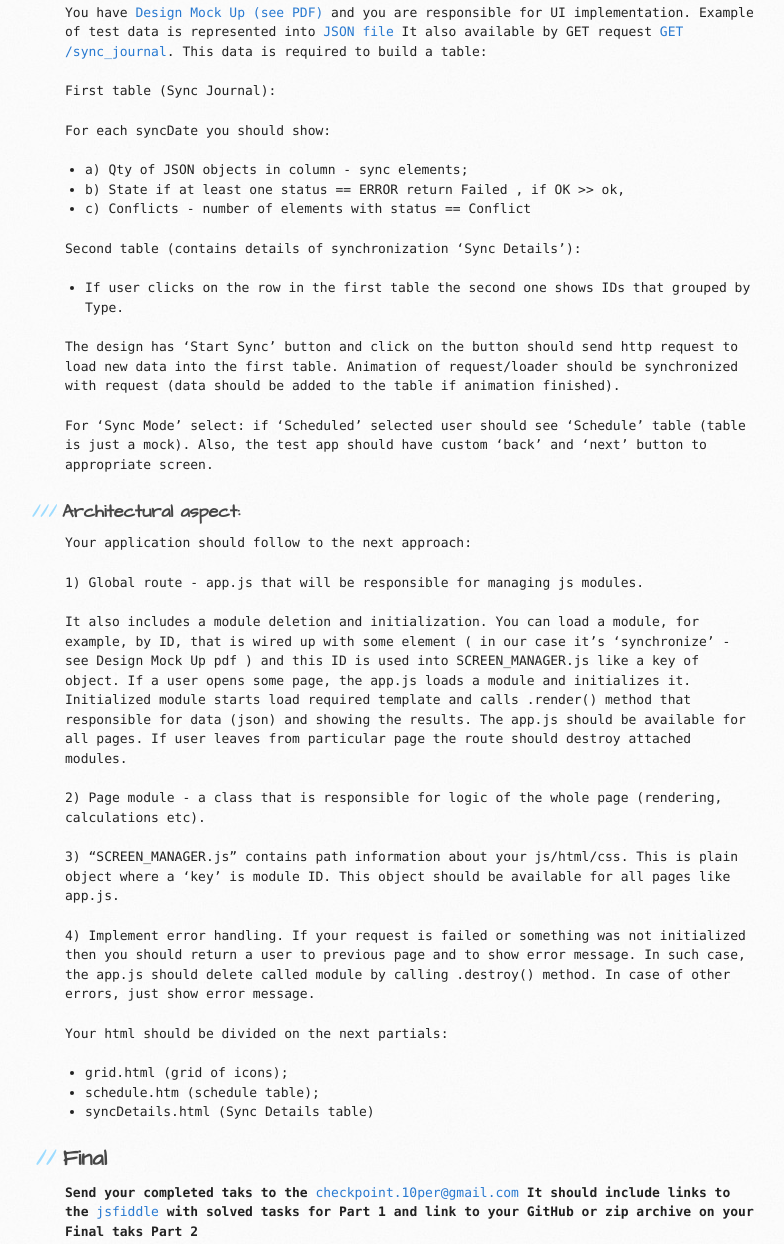
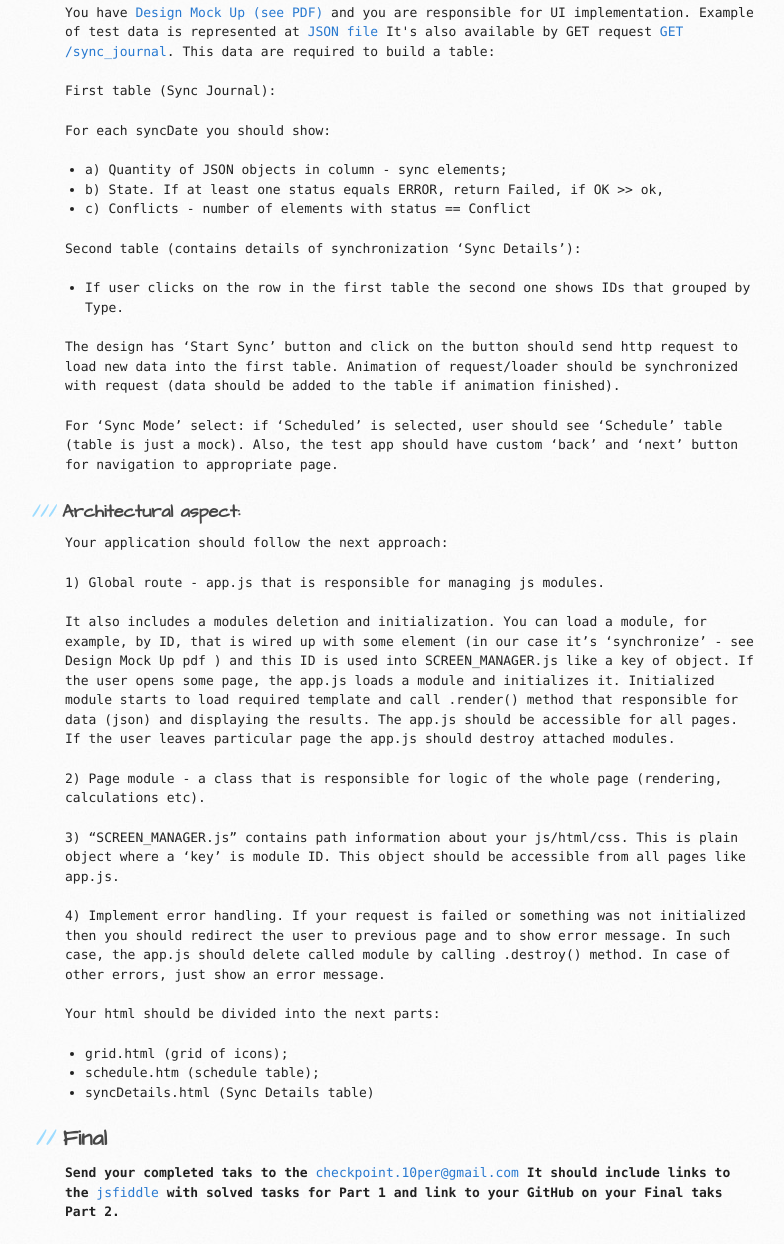
Before and after one commit to vbabenko/CheckPoint-javascript, a plain HTML site: page index.html in a window 1280 px wide. Shown: the part 6830-8074 px from the top of the page, without its empty margins (105-889 px from the left). Drawn offline with Linux system fonts and the light colour scheme.

Commit message:
Update index.html

```diff
--- a/index.html
+++ b/index.html
@@ -484,12 +484,12 @@ N = [1,2,3,4,5,6,7,8,9,10,11,12,13,14,15,16,17,18,19,20], P=[2,3,8] // return 12
     <li><strong>Use NODE.js for http server</strong></li>
   </ul>
 <p> You have <a href="https://github.com/hata69/CheckPoint-javascript/blob/gh-pages/DataSyncMockUp.pdf">Design Mock Up (see PDF)</a> and you are responsible for UI implementation.
-Example of test data is represented into <a href="https://github.com/hata69/CheckPoint-javascript/blob/gh-pages/sync_journal.json">JSON file</a> It also available by GET request <a href="https://demo8884132.mockable.io/sync_journal">GET /sync_journal</a>. This data is required to build a table:</p>
+Example of test data is represented at <a href="https://github.com/hata69/CheckPoint-javascript/blob/gh-pages/sync_journal.json">JSON file</a> It's also available by GET request <a href="https://demo8884132.mockable.io/sync_journal">GET /sync_journal</a>. This data are required to build a table:</p>
 <p>First table (Sync Journal):</p>
 <p>For each syncDate you should show:</p>
 <ul>
-    <li>a) Qty of JSON objects in column - sync elements;</li>
-    <li>b) State if at least one status == ERROR return Failed , if OK >>  ok,</li>
+    <li>a) Quantity of JSON objects in column - sync elements;</li>
+    <li>b) State. If at least one status equals ERROR, return Failed, if OK >>  ok,</li>
     <li>с) Сonflicts - number of elements with status == Conflict</li>
 </ul>
 <p>Second table (contains details of synchronization ‘Sync Details’):</p>
@@ -498,21 +498,21 @@ Example of test data is represented into <a href="https://github.com/hata69/Chec
 </ul>
 <p>The design has ‘Start Sync’ button  and click on the button should send http request to load new data into the first table. Animation of request/loader should be synchronized with request (data should be added to the table if animation finished).</p>
 
-<p>For ‘Sync Mode’ select: if ‘Scheduled’ selected user should see ‘Schedule’ table (table is just a mock).
-Also, the test app should have custom ‘back’ and ‘next’ button to appropriate screen.</p>
+<p>For ‘Sync Mode’ select: if ‘Scheduled’ is selected, user should see ‘Schedule’ table (table is just a mock).
+Also, the test app should have custom ‘back’ and ‘next’ button for navigation to appropriate page.</p>
 <h3>Architectural aspect:</h3>
 
-<p>Your application should follow to the next approach:</p>
-<p>1) Global route - app.js that will be responsible for managing js modules.</p>
-<p>It also includes a module deletion and initialization. You can load a module, for example, by ID, that is wired up with some element ( in our case it’s ‘synchronize’  - see Design Mock Up pdf ) and this ID is used into SCREEN_MANAGER.js like a key of object.
-If a user opens some page, the app.js loads a module and initializes it.
-Initialized module starts load required template and calls .render() method that responsible for data (json) and showing the results. The app.js should be available for all pages.
-If user leaves from particular page the route should destroy attached modules.</p>
+<p>Your application should follow the next approach:</p>
+<p>1) Global route - app.js that is responsible for managing js modules.</p>
+<p>It also includes a modules deletion and initialization. You can load a module, for example, by ID, that is wired up with some element (in our case it’s ‘synchronize’  - see Design Mock Up pdf ) and this ID is used into SCREEN_MANAGER.js like a key of object.
+If the user opens some page, the app.js loads a module and initializes it.
+Initialized module starts to load required template and call .render() method that responsible for data (json) and displaying the results. The app.js should be accessible for all pages.
+If the user leaves particular page the app.js should destroy attached modules.</p>
 <p>2) Page module - a class that is responsible for logic of the whole page (rendering, calculations etc).</p>
-<p>3) “SCREEN_MANAGER.js” contains path information about your js/html/css. This is plain object where a ‘key’ is module ID. This object should be available for all pages like app.js.</p>
-<p>4) Implement error handling. If your request is failed or something was not initialized then you should return a user to previous page and to show error message.
-In  such case, the app.js should delete called module by calling .destroy() method. In case of other errors, just show error message.</p>
-<p>Your html should be divided on the next partials:</p>
+<p>3) “SCREEN_MANAGER.js” contains path information about your js/html/css. This is plain object where a ‘key’ is module ID. This object should be accessible from all pages like app.js.</p>
+<p>4) Implement error handling. If your request is failed or something was not initialized then you should redirect the user to previous page and to show error message.
+In such case, the app.js should delete called module by calling .destroy() method. In case of other errors, just show an error message.</p>
+<p>Your html should be divided into the next parts:</p>
 <ul>
   <li>grid.html (grid of icons);</li>
   <li>schedule.htm (schedule table);</li>
@@ -523,7 +523,7 @@ In  such case, the app.js should delete called module by calling .destroy() meth
 
 <h2>Final</h2>
 <p><strong>Send your completed taks to the <a href="mailto:checkpoint.10per@gmail.com">checkpoint.10per@gmail.com</a>
-  It should include links to the <a href="https://jsfiddle.net/">jsfiddle</a> with solved tasks for Part 1 and link to your GitHub or zip archive on your Final taks Part 2
+  It should include links to the <a href="https://jsfiddle.net/">jsfiddle</a> with solved tasks for Part 1 and link to your GitHub on your Final taks Part 2.
 </strong></p>
 
 <!--
```
